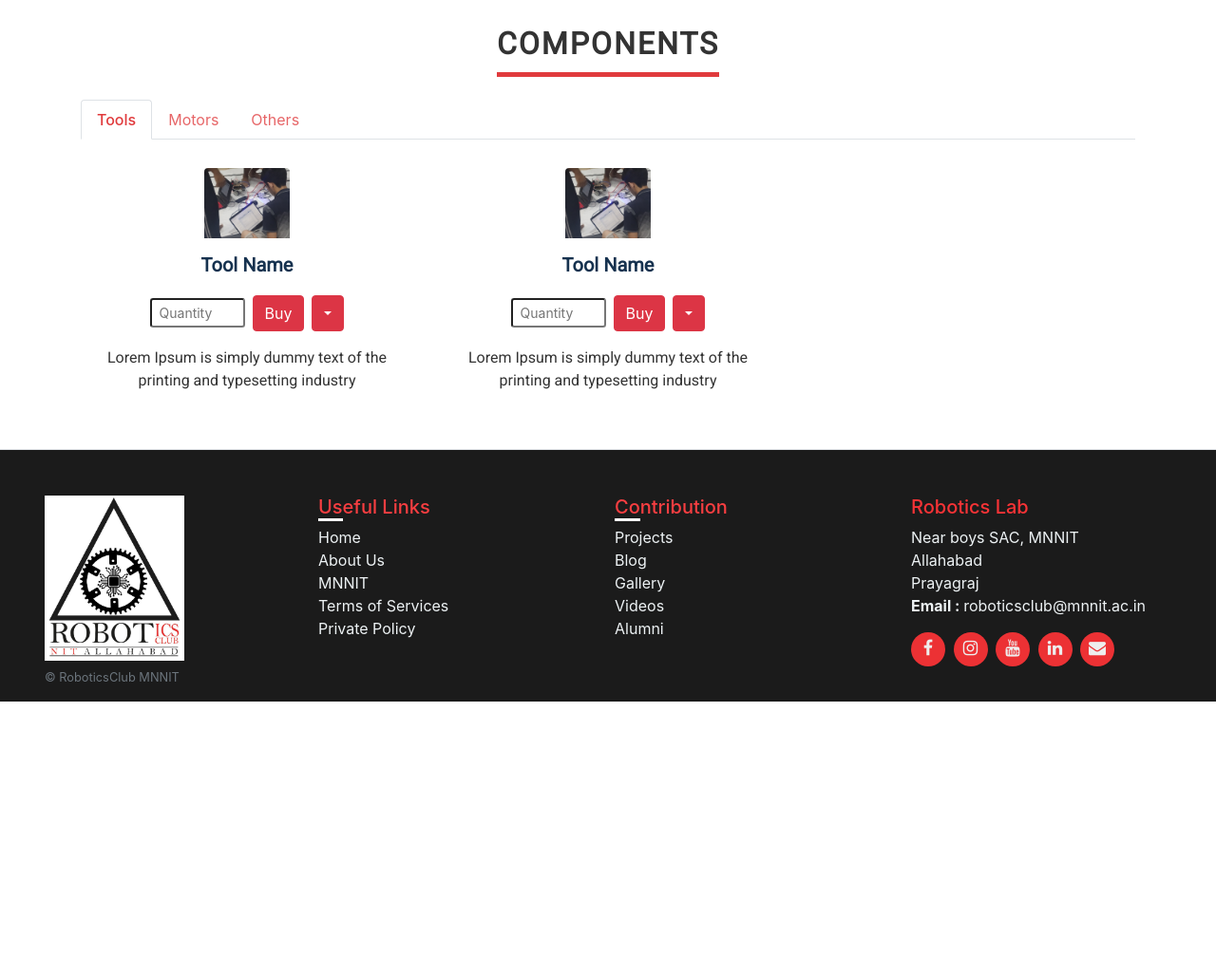
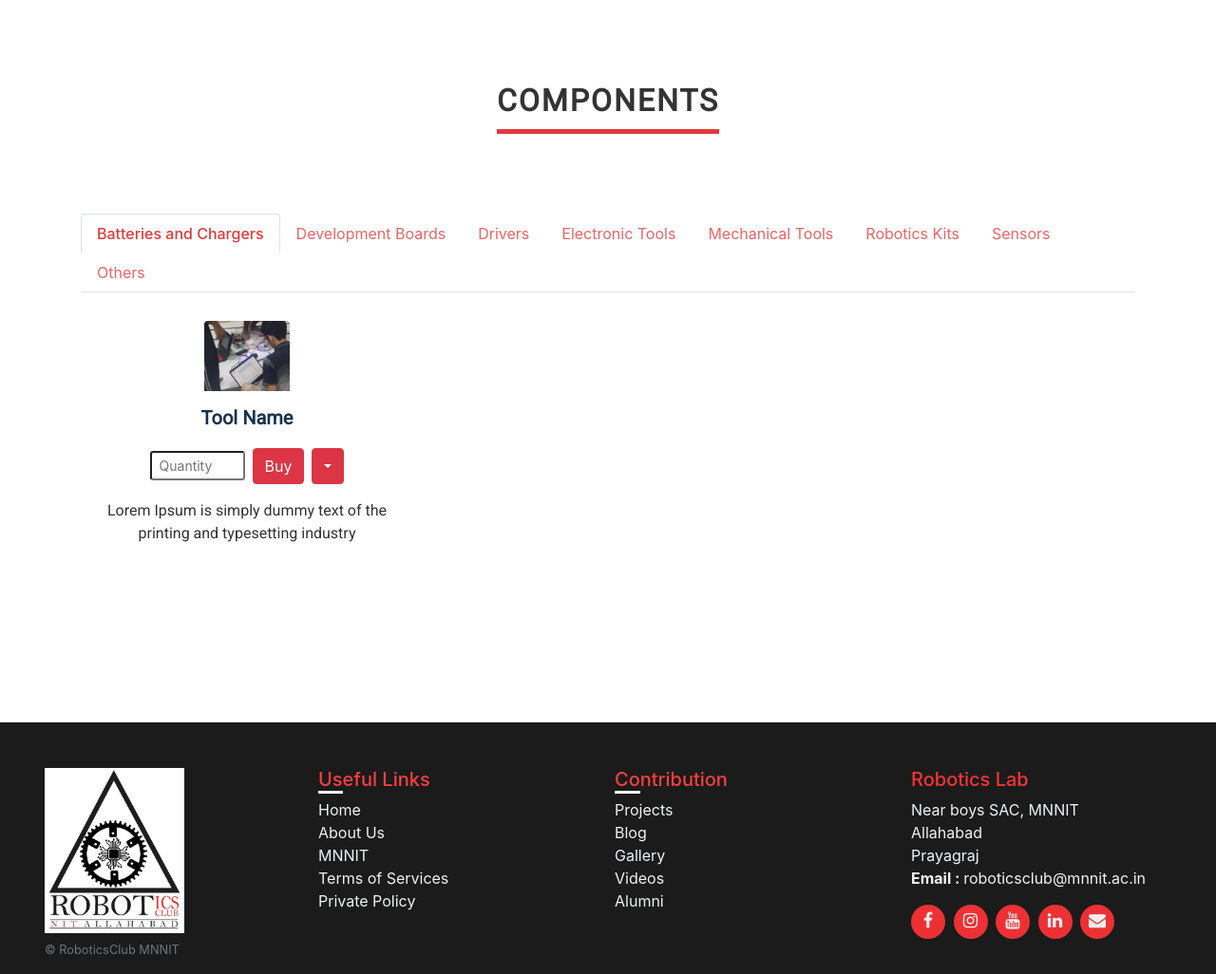
Before and after one commit to MNNIT-Robotics-Club-Official/Robotics_Club_Website, a Django app: page /components/ in a window 1280 px wide. Shown: the part 76-1102 px from the top of the page at 95% size. Before the commit the page ends 815 px from the top, so only its background shows below. Run offline with Django 3.2, Linux system fonts and the light colour scheme; some libraries are stand-ins or nearby versions.

Commit message:
Tabs added

```diff
--- a/static/css/style3.css
+++ b/static/css/style3.css
@@ -37,3 +37,7 @@ Notice Starts
     display: block;
     color: #e03a3c;
   }
+
+  /*
+Notice Ends
+*/
--- a/templates/base.html
+++ b/templates/base.html
@@ -9,9 +9,10 @@
 
   <!-- To add another css file, use below format and change file name -->
   <link rel="stylesheet" href="{% static 'css/bootstrap.min.css' %} " type="text/css">
+  <link rel="stylesheet" href="{% static 'css/index.css' %} " type="text/css">
   <link rel="stylesheet" href="{% static 'css/style.css' %} " type="text/css">
   <link rel="stylesheet" href="{% static 'css/style2.css' %} " type="text/css">
-  <!-- <link rel="stylesheet" href="{% static 'css/style3.css' %} " type="text/css"> -->
+  <link rel="stylesheet" href="{% static 'css/style3.css' %} " type="text/css">
   <link rel="stylesheet" href="{% static 'css/animate.compat.css' %} " type="text/css">
 
   <link rel="stylesheet" href="https://stackpath.bootstrapcdn.com/font-awesome/4.7.0/css/font-awesome.min.css"
@@ -185,9 +186,12 @@
           <div class="social-links">
             <a href="https://www.facebook.com/avishkar.robotics" class="facebook"><i class="fa fa-facebook"></i></a>
             <a href="https://www.instagram.com/roboticsclubmnnit/" class="instagram"><i class="fa fa-instagram"></i></a>
-            <a href="https://www.youtube.com/channel/UCsHbcNUhK5dMWgtsxNNfm7A" class="youtube"><i class="fa fa-youtube"></i></a>
-            <a href="https://www.linkedin.com/in/robotics-club-mnnit-20634417a/" class="linkedin"><i class="fa fa-linkedin"></i></a>
-            <a href="https://mail.google.com/mail/?view=cm&fs=1&tf=1&to=roboticsclub@mnnit.ac.in" class="linkedin"><i class="fa fa-envelope"></i></a>
+            <a href="https://www.youtube.com/channel/UCsHbcNUhK5dMWgtsxNNfm7A" class="youtube"><i
+                class="fa fa-youtube"></i></a>
+            <a href="https://www.linkedin.com/in/robotics-club-mnnit-20634417a/" class="linkedin"><i
+                class="fa fa-linkedin"></i></a>
+            <a href="https://mail.google.com/mail/?view=cm&fs=1&tf=1&to=roboticsclub@mnnit.ac.in" class="linkedin"><i
+                class="fa fa-envelope"></i></a>
           </div>
         </div>
       </div>
--- a/templates/components.html
+++ b/templates/components.html
@@ -21,12 +21,39 @@ Robotics Club MNNIT
             <!-- Defining Tabs -->
             <ul class="nav nav-tabs" id="myTab" role="tablist">
                 <li class="nav-item">
-                    <a class="nav-link active" id="tool-tab" data-toggle="tab" href="#tool" role="tab"
-                        aria-controls="tool" aria-selected="true">Tools</a>
+                    <a class="nav-link active" id="battery-tab" data-toggle="tab" href="#battery" role="tab"
+                        aria-controls="battery" aria-selected="true">Batteries and Chargers
+                    </a>
                 </li>
                 <li class="nav-item">
-                    <a class="nav-link" id="motor-tab" data-toggle="tab" href="#motor" role="tab" aria-controls="motor"
-                        aria-selected="false">Motors</a>
+                    <a class="nav-link" id="board-tab" data-toggle="tab" href="#board" role="tab" aria-controls="board"
+                        aria-selected="false">Development Boards
+                    </a>
+                </li>
+                <li class="nav-item">
+                    <a class="nav-link" id="driver-tab" data-toggle="tab" href="#driver" role="tab"
+                        aria-controls="driver" aria-selected="false">Drivers
+                    </a>
+                </li>
+                <li class="nav-item">
+                    <a class="nav-link" id="etool-tab" data-toggle="tab" href="#etool" role="tab" aria-controls="etool"
+                        aria-selected="false">Electronic Tools
+                    </a>
+                </li>
+                <li class="nav-item">
+                    <a class="nav-link" id="mtool-tab" data-toggle="tab" href="#mtool" role="tab" aria-controls="mtool"
+                        aria-selected="false">Mechanical Tools
+                    </a>
+                </li>
+                <li class="nav-item">
+                    <a class="nav-link" id="kit-tab" data-toggle="tab" href="#kit" role="tab" aria-controls="kit"
+                        aria-selected="false">Robotics Kits
+                    </a>
+                </li>
+                <li class="nav-item">
+                    <a class="nav-link" id="sensor-tab" data-toggle="tab" href="#sensor" role="tab"
+                        aria-controls="sensor" aria-selected="false">Sensors
+                    </a>
                 </li>
                 <li class="nav-item">
                     <a class="nav-link" id="other-tab" data-toggle="tab" href="#other" role="tab" aria-controls="other"
@@ -38,7 +65,7 @@ Robotics Club MNNIT
             <div class="tab-content" id="myTabContent">
 
                 <!-- Specifing contents of each tab-->
-                <div class="tab-pane fade show active" id="tool" role="tabpanel" aria-labelledby="tool-tab">
+                <div class="tab-pane fade show active" id="battery" role="tabpanel" aria-labelledby="battery-tab">
 
                     <!-- Declaring row class for placing components in grid -->
                     <div class="row" data-aos="fade-up" data-aos-delay="100">
@@ -99,7 +133,7 @@ Robotics Club MNNIT
                     </div>
                 </div>
 
-                <div class="tab-pane fade" id="motor" role="tabpanel" aria-labelledby="motor-tab">
+                <div class="tab-pane fade" id="driver" role="tabpanel" aria-labelledby="driver-tab">
 
                     <div class="row" data-aos="fade-up" data-aos-delay="100">
 
@@ -198,75 +304,8 @@ Robotics Club MNNIT
                             </div>
                         </div>
 
-                        <div class="col-md-6 col-lg-4">
-                            <div class="feature-block filter-profile">
-                                <img src="{% static 'img/r9.jpg' %}" alt="img" class="img-fluid rounded pb-3">
-                                <h4>Tool Name</h4>
-                                <form class="form-inline mb-3 justify-content-center">
-
-                                    <input class="form-control-sm mr-2" type="number" placeholder="Quantity"
-                                        aria-label="Quantity" style="width: 100px;">
-                                    <button class="btn btn-danger my-2 my-sm-0 mr-2" type="submit">Buy</button>
-                                    <div class="btn-group">
-                                        <button type="button" class="btn btn-danger dropdown-toggle"
-                                            data-toggle="dropdown" aria-haspopup="true" aria-expanded="false"></button>
-                                        <div class="dropdown-menu">
-                                            <a class="dropdown-item" href="#">Request</a>
-                                            <a class="dropdown-item" href="#">Issued By</a>
-                                        </div>
-                                    </div>
-                                </form>
-                                <p>Lorem Ipsum is simply dummy text of the printing and typesetting industry</p>
-                            </div>
-                        </div>
-
-                        <div class="col-md-6 col-lg-4">
-                            <div class="feature-block filter-profile">
-                                <img src="{% static 'img/r9.jpg' %}" alt="img" class="img-fluid rounded pb-3">
-                                <h4>Tool Name</h4>
-                                <form class="form-inline mb-3 justify-content-center">
-
-                                    <input class="form-control-sm mr-2" type="number" placeholder="Quantity"
-                                        aria-label="Quantity" style="width: 100px;">
-                                    <button class="btn btn-danger my-2 my-sm-0 mr-2" type="submit">Buy</button>
-                                    <div class="btn-group">
-                                        <button type="button" class="btn btn-danger dropdown-toggle"
-                                            data-toggle="dropdown" aria-haspopup="true" aria-expanded="false"></button>
-                                        <div class="dropdown-menu">
-                                            <a class="dropdown-item" href="#">Request</a>
-                                            <a class="dropdown-item" href="#">Issued By</a>
-                                        </div>
-                                    </div>
-                                </form>
-                                <p>Lorem Ipsum is simply dummy text of the printing and typesetting industry</p>
-                            </div>
-                        </div>
-
-                        <div class="col-md-6 col-lg-4">
-                            <div class="feature-block filter-profile">
-                                <img src="{% static 'img/r9.jpg' %}" alt="img" class="img-fluid rounded pb-3">
-                                <h4>Tool Name</h4>
-                                <form class="form-inline mb-3 justify-content-center">
-
-                                    <input class="form-control-sm mr-2" type="number" placeholder="Quantity"
-                                        aria-label="Quantity" style="width: 100px;">
-                                    <button class="btn btn-danger my-2 my-sm-0 mr-2" type="submit">Buy</button>
-                                    <div class="btn-group">
-                                        <button type="button" class="btn btn-danger dropdown-toggle"
-                                            data-toggle="dropdown" aria-haspopup="true" aria-expanded="false"></button>
-                                        <div class="dropdown-menu">
-                                            <a class="dropdown-item" href="#">Request</a>
-                                            <a class="dropdown-item" href="#">Issued By</a>
-                                        </div>
-                                    </div>
-                                </form>
-                                <p>Lorem Ipsum is simply dummy text of the printing and typesetting industry</p>
-                            </div>
-                        </div>
-
                     </div>
                 </div>
-
 
             </div>
 
```
Also changed, not shown: other parts of templates/components.html (+80 -1 lines).
